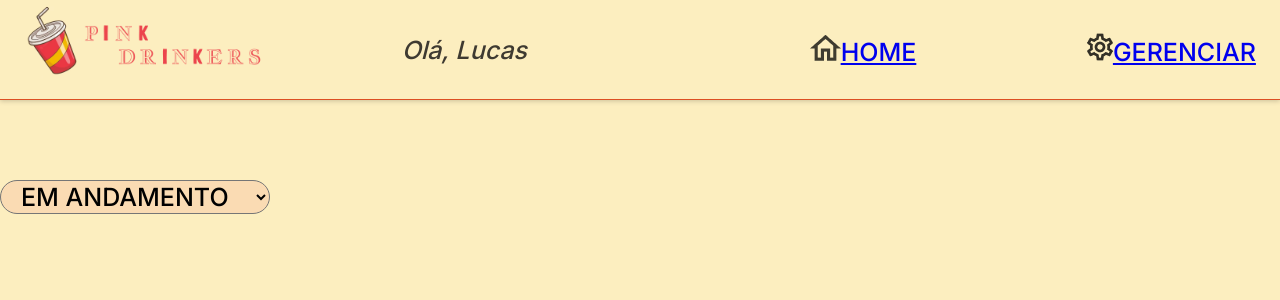
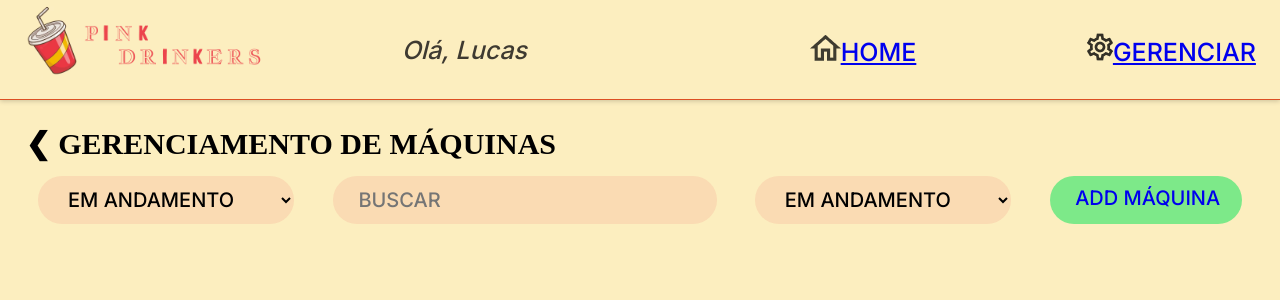
Before and after one commit to jparroj/PinkDrinkers-_PIN1, a React (Create React App) app in the folder views/: page /gerenciar-maquina in a window 1280 px wide. Shown: the top 300 px of the page. Built offline with nearby package versions, Linux system fonts and the light colour scheme; a web font is replaced by a local one.

Commit message:
continuacao da janela cadastroProduto e gerenciar maquina

```diff
--- a/views/src/components/CadastroProdutoPage/CadastroProduto.jsx
+++ b/views/src/components/CadastroProdutoPage/CadastroProduto.jsx
@@ -23,9 +23,9 @@ function CadastroProduto() {
       <Header />
       <div className="cadastro-produto-wrap">
         <div className="title-cadastro-voltar" href="/home">
-          <a href="/home" class="home">
-            <img src={iconeVoltar} alt="Ícone da Opção Voltar" className="icone" />
-            CADASTRAR PRODUTO
+          <a href="/home" class="titulo">
+            {/* <img src={iconeVoltar} alt="Ícone da Opção Voltar" className="icone" /> */}
+            &#10094; CADASTRAR PRODUTO
           </a>
         </div>
         <form className="cadastro-produto">
--- a/views/src/components/CadastroProdutoPage/CadastroProdutoStyle.css
+++ b/views/src/components/CadastroProdutoPage/CadastroProdutoStyle.css
@@ -4,3 +4,12 @@
     justify-content: center;
     margin: 0 auto;
 }
+.titulo{
+    font-family: 'Kaisei Tokumin';
+    font-style: normal;
+    font-weight: 700;
+    font-size: 30px;
+    /* line-height: 100%; */
+    color: #000000;
+    text-decoration: none;
+}
--- a/views/src/components/GerenciarMaquinaPage/GerenciarMaquina.js
+++ b/views/src/components/GerenciarMaquinaPage/GerenciarMaquina.js
@@ -10,18 +10,44 @@ function GerenciarMaquina() {
     <div className="home-wrap">
       <Header />
       <div className='titulo-pagina'>
-        {/* <span>&#10094; GERENCIAMENTO DE MÁQUINAS</span> */}
+        <a href="/home" class="titulo">
+          &#10094; GERENCIAMENTO DE MÁQUINAS
+        </a>
+
       </div>
-
-      <div className='filtro'>
-          <select id='opcao'>
-            <option value="em-andamento">EM ANDAMENTO</option>
+      <br />
+      <div className='filtros'>
+        {/* espaco */}
+        <div className='espaco'></div>
+        {/* primeiro campo de selecao */}
+          <select className='opcao'>
+            <option value="em-andamento">EM ANDAMENTO </option>
             <option value="laranja">Laranja</option>
             <option value="banana">Banana</option>
             <option value="uva">Uva</option>
           </select>
+          {/* espaco */}
+          <div className='espaco'></div>
+          {/* segundo campo de filtro */}
+          <input type='text' className='buscar' name='buscar' placeholder='BUSCAR' required></input>
+          {/* espaco */}
+          <div className='espaco'></div>
+          {/* filtros */}
+          <select className='opcao'>
+            <option value="em-andamento">EM ANDAMENTO </option>
+            <option value="laranja">Laranja</option>
+            <option value="banana">Banana</option>
+            <option value="uva">Uva</option>
+          </select>
+          {/* espaco */}
+          <div className='espaco'></div>
+          {/* adcionar maquina */}
+          <a href="/cadastro-produto" className="addmaquina">
+           ADD MÁQUINA
+          </a>
+          {/* espaco */}
+          <div className='espaco'></div>
       </div>
-
     </div>
   );
 }
--- a/views/src/components/GerenciarMaquinaPage/GerenciarMaquinaStyle.css
+++ b/views/src/components/GerenciarMaquinaPage/GerenciarMaquinaStyle.css
@@ -2,7 +2,6 @@
     margin: 0px;
     padding: 0px;
   }
-
 
   header {
     position: relative;
@@ -15,47 +14,75 @@
     border-bottom: 1px solid #DC4F22;
     box-sizing: border-box;
     box-shadow: 0px 1px 5px rgba(0, 0, 0, 0.2);
-
   }
 
 .titulo-pagina{
     display: flex;
-    margin-top: 2rem;
-    margin-left: 3rem;
-    width: 50%;
-    /*
-    height: 34px; */
+    margin-top: 2%;
+    margin-left: 2%;
+    width: 100%;
+    height: 2rem;
 }
 
-/* .titulo-pagina span{
+.titulo{
     font-family: 'Kaisei Tokumin';
     font-style: normal;
     font-weight: 700;
-    font-size: 40px;
-    line-height: 34px;
-    text-align: center;
+    font-size: 30px;
     color: #000000;
-} */
-
-.filtro{
-    display: flex;
-    margin-top: 7rem;
-    margin-top: 3rem;
-    width: 270px;
-    max-height: 61px;
+    text-decoration: none;
 }
 
-.filtro select{
+.addmaquina{
+    text-decoration: none;
     box-sizing: border-box;
-    padding-left: 1rem;
+    padding-left: 2%;
+    padding-top: 0.6%;
+    width: 15%;
+    height: 100%;
+    border-radius: 25px;
+    font-family: 'Inter';
+    font-style: normal;
+    font-weight: 300;
+    font-size: 20px;
+    line-height: 30px;
+    background: rgba(72, 231, 115, 0.7);
+}
+
+.filtros{
+    display: flex;
     width: 100%;
+    height: 3rem;
+}
+
+.buscar{
+    box-sizing: border-box;
+    padding-left: 2%;
+    width: 30%;
     height: 100%;
     background: rgba(237, 55, 68, 0.1);
     border-radius: 25px;
     font-family: 'Inter';
     font-style: normal;
     font-weight: 300;
-    font-size: 25px;
-    line-height: 30px;
-    color: #000000;
+    font-size: 20px;
+    border: #000000;
 }
+
+.opcao{
+    box-sizing: border-box;
+    padding-left: 2%;
+    width: 20%;
+    height: 100%;
+    background: rgba(237, 55, 68, 0.1);
+    border-radius: 25px;
+    font-family: 'Inter';
+    font-style: normal;
+    font-weight: 300;
+    font-size: 20px;
+    border: #000000;
+}
+
+.espaco{
+    width: 3%;
+}
```
